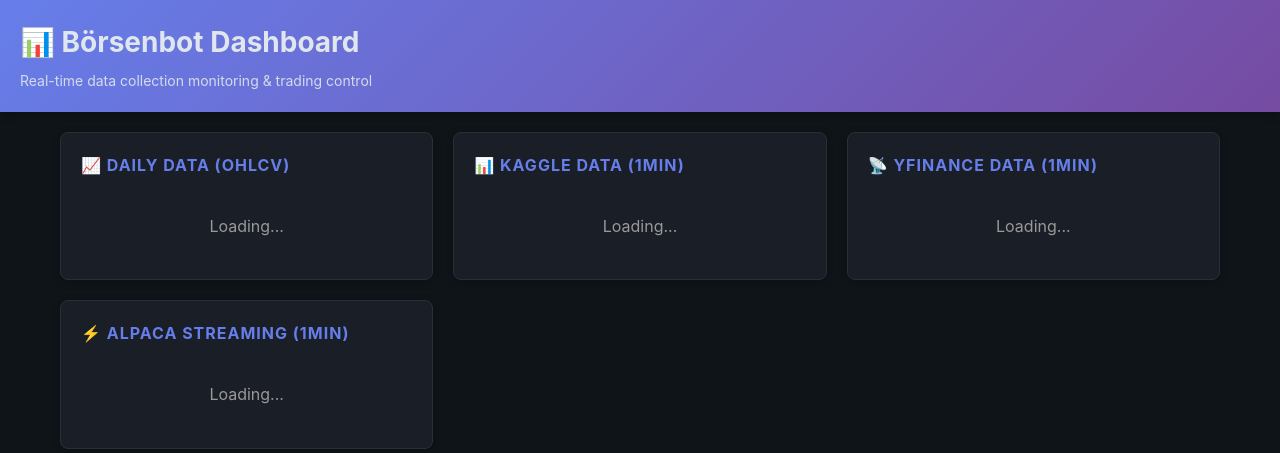
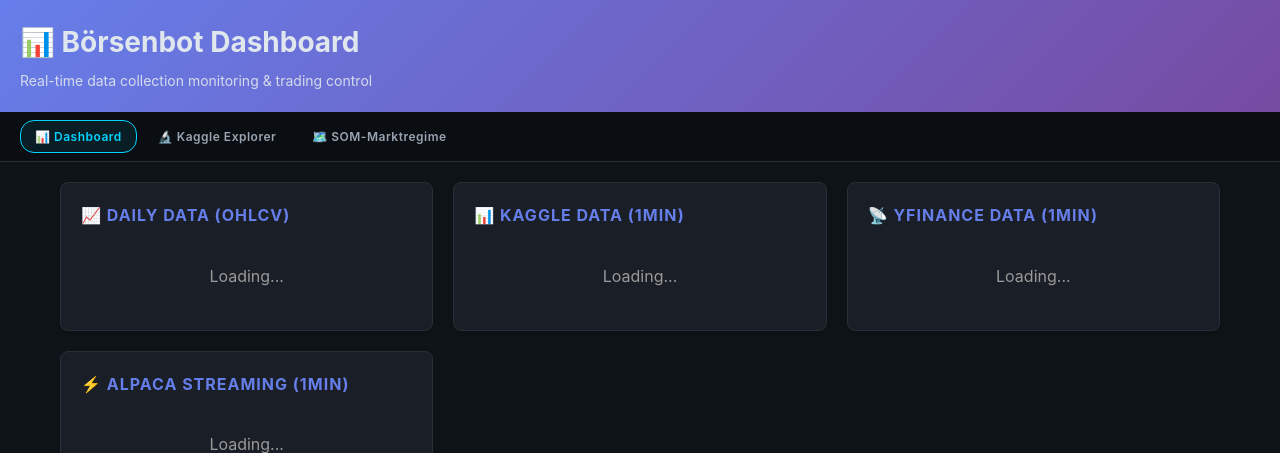
Before and after one commit to defcon3/boersenbot, a Flask app: page / in a window 1280 px wide. Shown: the top 453 px of the page. Run offline with Flask 3, Linux system fonts and the light colour scheme; data that the repository does not hold is empty.

Commit message:
veitluther.de: konsistente Topnav auf allen drei Seiten
Dashboard / Kaggle Explorer / SOM-Marktregime sind nicht mehr
isoliert. Schlichte horizontale Linkleiste mit aktive-Seite-
Highlight unter dem Header jeder Seite. Cyan-Akzent passt zum
bestehenden Stil von Analysis+SOM, der Dashboard-Header behaelt
seinen Purpur-Gradient.

Bei drei Seiten waere ein Dropdown wie im Bundesliga-Repo (Commit
38be40f) Overkill — Tab-Pills sind direkter.

Die alte Inline-Verlinkung 'Kaggle Explorer -> SOM' im
analysis.html-Header und der '<- zurueck zum Explorer' in som.html
sind weg, weil die Topnav das jetzt abdeckt.

Co-Authored-By: Claude Opus 4.7 <noreply@anthropic.com>

```diff
--- a/templates/index.html
+++ b/templates/index.html
@@ -28,6 +28,32 @@
         header p {
             font-size: 14px;
             opacity: 0.9;
+        }
+
+        .topnav {
+            background: #0a0d12;
+            border-bottom: 1px solid #2a2e37;
+            padding: 8px 20px;
+            display: flex;
+            gap: 6px;
+            flex-wrap: wrap;
+        }
+        .topnav a {
+            color: #9aa5b1;
+            text-decoration: none;
+            font-size: 12px;
+            font-weight: 600;
+            letter-spacing: .5px;
+            padding: 6px 14px;
+            border: 1px solid transparent;
+            border-radius: 14px;
+            transition: color .15s, border-color .15s, background .15s;
+        }
+        .topnav a:hover { color: #00d4ff; border-color: #1e3a5f; }
+        .topnav a.active {
+            color: #00d4ff;
+            border-color: #00d4ff;
+            background: rgba(0,212,255,.08);
         }
 
         .container {
@@ -236,6 +262,11 @@
         <h1>📊 Börsenbot Dashboard</h1>
         <p>Real-time data collection monitoring & trading control</p>
     </header>
+    <nav class="topnav">
+        <a href="/" class="active">📊 Dashboard</a>
+        <a href="/analysis">🔬 Kaggle Explorer</a>
+        <a href="/analysis/som">🗺️ SOM-Marktregime</a>
+    </nav>
 
     <div class="container">
         <div id="error-container"></div>
```
Also changed, not shown: templates/analysis.html (+13 -3 lines), templates/som.html (+13 -3 lines).
